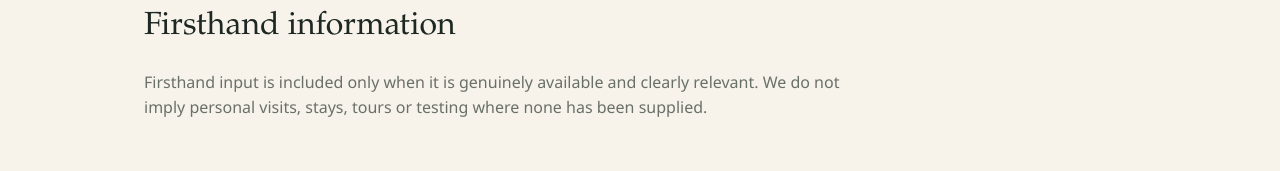
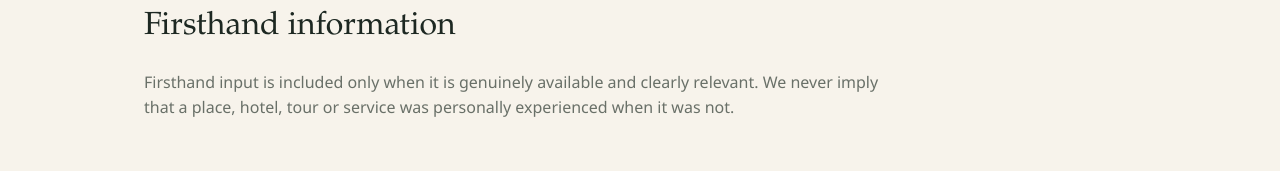
Before and after one commit to Jeffuy/pathandroam, a Next.js app: page /editorial-policy in a window 1280 px wide. Shown: the part 695-866 px from the top of the page. Built offline with nearby package versions, Linux system fonts and the light colour scheme; no server answers.

Commit message:
Clarify planning language and firsthand experience policy

```diff
--- a/app/about/page.js
+++ b/app/about/page.js
@@ -12,7 +12,7 @@ export default function AboutPage() {
   return (
     <EditorialPage
       eyebrow="About Path & Roam"
-      title="Travel information for planning the route."
+      title="Travel guides that help you plan."
       intro="Path & Roam is an independent travel publication covering destinations, itineraries and transport."
     >
       <section>
--- a/app/editorial-policy/page.js
+++ b/app/editorial-policy/page.js
@@ -26,8 +26,8 @@ export default function EditorialPolicyPage() {
         <h2>Firsthand information</h2>
         <p>
           Firsthand input is included only when it is genuinely available and clearly
-          relevant. We do not imply personal visits, stays, tours or testing where none
-          has been supplied.
+          relevant. We never imply that a place, hotel, tour or service was personally
+          experienced when it was not.
         </p>
       </section>
       <section>
--- a/app/page.js
+++ b/app/page.js
@@ -76,7 +76,7 @@ export default function Home() {
           <ol className="planning-list">
             <li>
               <span>01</span>
-              <div><h3>Choose a place</h3><p>Start with destination guides linked to published local content.</p></div>
+              <div><h3>Choose a place</h3><p>Choose a destination and start with the guides that help you plan the trip.</p></div>
             </li>
             <li>
               <span>02</span>
```
Also changed, not shown: content/articles/ireland/limerick/one-day-itinerary.md (+1 -3 lines).
